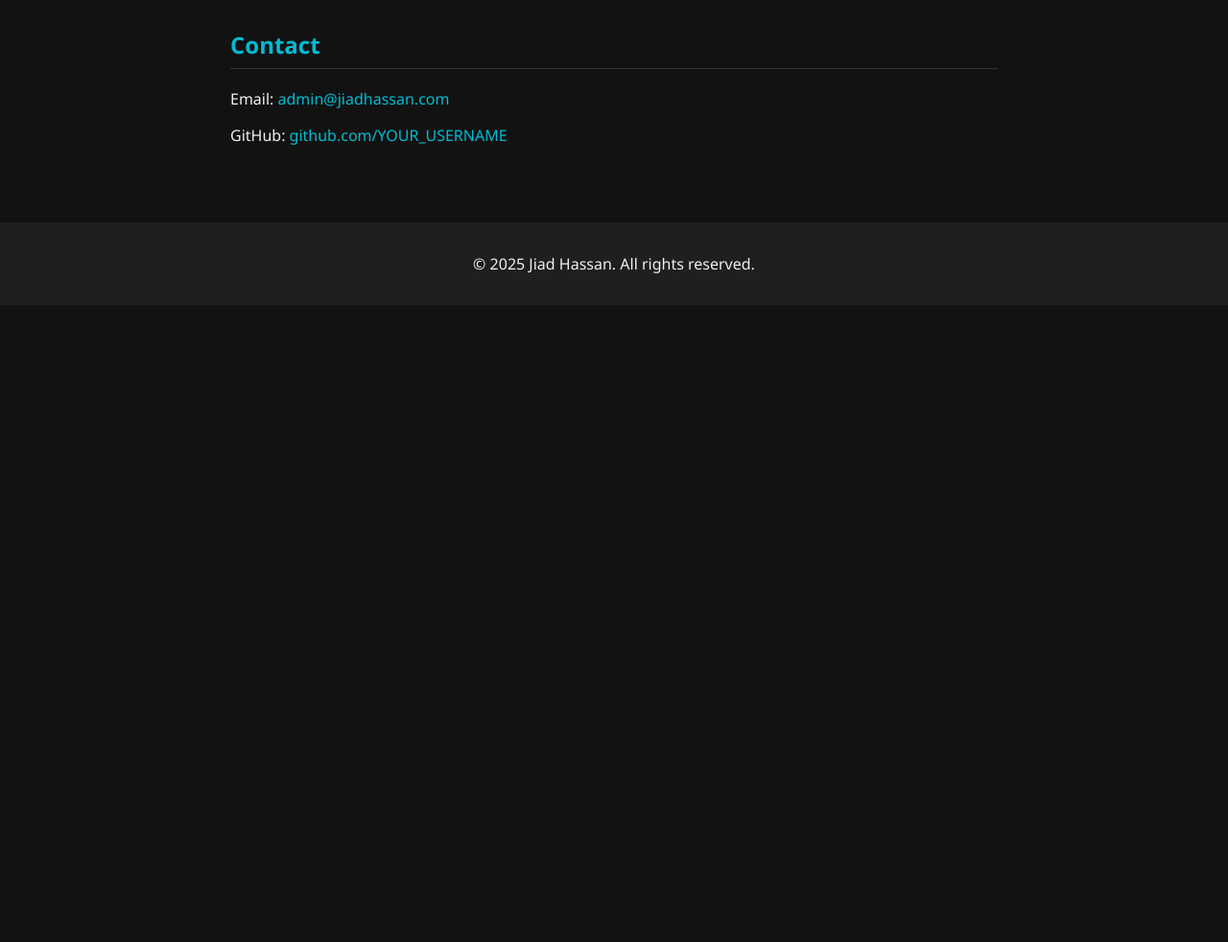
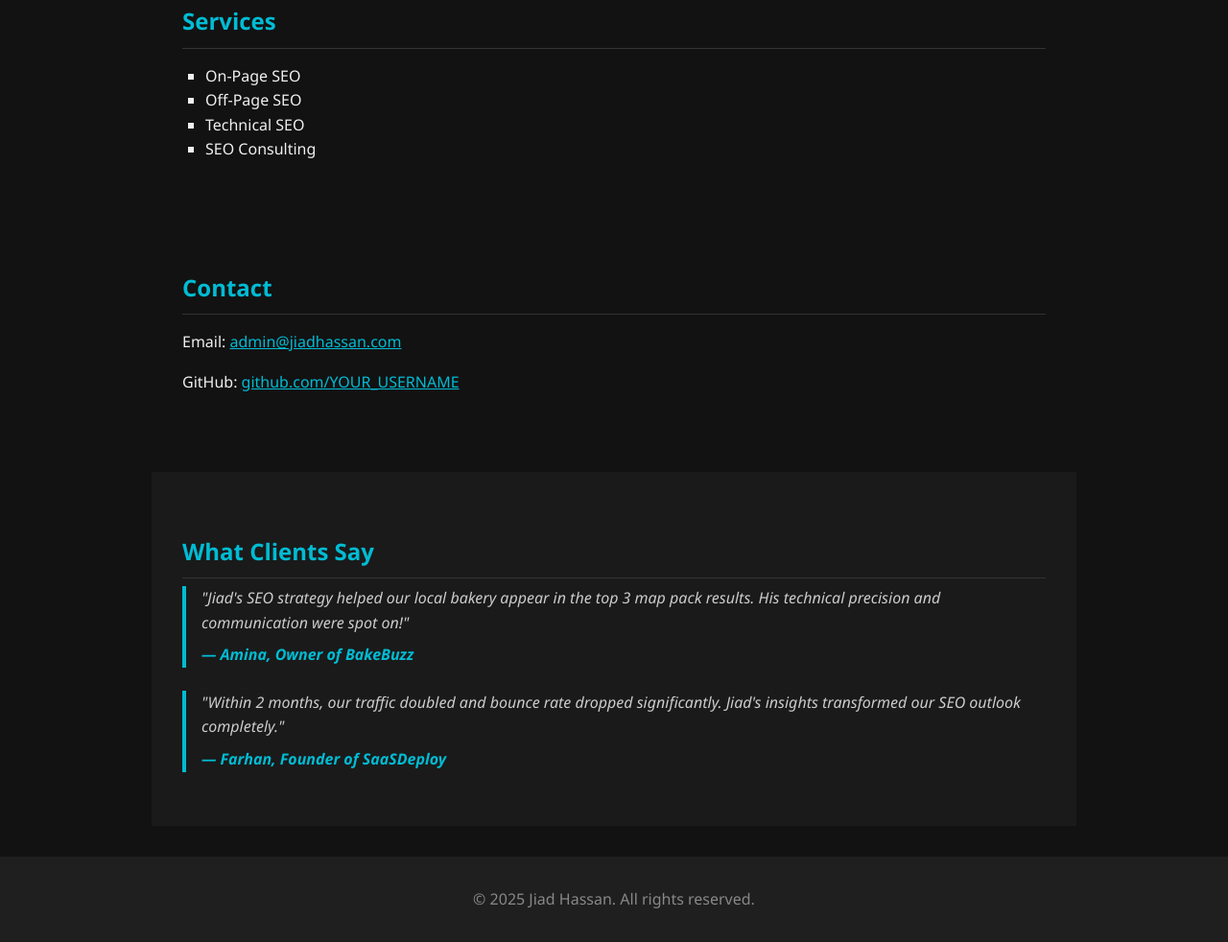
Before and after one commit to jiadhassanbd/jiadhassan, a plain HTML site: page index.html in a window 1280 px wide. Shown: the part 905-1887 px from the top of the page at 96% size. Before the commit the page ends 1223 px from the top, so only its background shows below. Drawn offline with Linux system fonts and the light colour scheme.

Commit message:
Add files via upload

```diff
--- a/index.html
+++ b/index.html
@@ -12,9 +12,13 @@
     <p>SEO Specialist</p>
   </header>
 
-  <section id="bio">
+  <section id="about">
     <h2>About Me</h2>
-    <p>Helping Small Businesses Rank Higher & Get Found Online | Turning Keywords into Traffic to Revenue</p>
+    <p>I'm <strong>Jiad Hassan</strong>, a results-driven SEO specialist dedicated to helping small businesses increase visibility, drive targeted traffic, and grow online authority. With a deep understanding of on-page, off-page, and technical SEO, I turn complex search algorithms into strategic growth opportunities.</p>
+
+    <p>My approach blends data, creativity, and up-to-date SEO practices to create sustainable results. Whether you're a local business or scaling online, I tailor solutions that align with your goals—and get you found where it matters most.</p>
+
+    <p><strong>Let’s turn search intent into success.</strong></p>
   </section>
 
   <section id="skills">
@@ -42,6 +46,24 @@
     <p>GitHub: <a href="https://github.com/YOUR_USERNAME" target="_blank">github.com/YOUR_USERNAME</a></p>
   </section>
 
+  <section id="testimonials">
+    <h2>What Clients Say</h2>
+
+    <div class="testimonial">
+      <blockquote>
+        "Jiad's SEO strategy helped our local bakery appear in the top 3 map pack results. His technical precision and communication were spot on!"
+      </blockquote>
+      <cite>— Amina, Owner of BakeBuzz</cite>
+    </div>
+
+    <div class="testimonial">
+      <blockquote>
+        "Within 2 months, our traffic doubled and bounce rate dropped significantly. Jiad's insights transformed our SEO outlook completely."
+      </blockquote>
+      <cite>— Farhan, Founder of SaaSDeploy</cite>
+    </div>
+  </section>
+
   <footer>
     <p>&copy; 2025 Jiad Hassan. All rights reserved.</p>
   </footer>
--- a/style.css
+++ b/style.css
@@ -1,9 +1,11 @@
+/* Base Styles */
 body {
   background-color: #121212;
   color: #f0f0f0;
   font-family: 'Segoe UI', sans-serif;
   margin: 0;
   padding: 0;
+  line-height: 1.6;
 }
 
 a {
@@ -11,16 +13,38 @@ a {
   text-decoration: none;
 }
 
+h1, h2, h3 {
+  margin-bottom: 0.5rem;
+}
+
+ul {
+  list-style-type: square;
+  padding-left: 1.5rem;
+}
+
+/* Header */
 header {
   background-color: #1f1f1f;
+  color: #ffffff;
   text-align: center;
   padding: 3rem 1rem;
   border-bottom: 2px solid #00bcd4;
 }
 
+header h1 {
+  font-size: 2.5rem;
+  margin: 0;
+}
+
+header p {
+  font-size: 1.2rem;
+  color: #bbbbbb;
+}
+
+/* Sections */
 section {
   padding: 2rem;
-  max-width: 800px;
+  max-width: 900px;
   margin: auto;
 }
 
@@ -28,16 +52,51 @@ h2 {
   color: #00bcd4;
   border-bottom: 1px solid #333;
   padding-bottom: 0.5rem;
+  margin-top: 2rem;
 }
 
-ul {
-  list-style: square;
-  padding-left: 1.5rem;
+strong {
+  color: #ffffff;
 }
 
+/* Contact */
+#contact a {
+  color: #00bcd4;
+  text-decoration: underline;
+}
+
+/* Testimonials */
+#testimonials {
+  background-color: #1a1a1a;
+  padding: 2rem;
+  margin-top: 2rem;
+  color: #e0e0e0;
+}
+
+.testimonial {
+  margin-bottom: 1.5rem;
+  border-left: 4px solid #00bcd4;
+  padding-left: 1rem;
+}
+
+blockquote {
+  font-style: italic;
+  margin: 0;
+  color: #ccc;
+}
+
+cite {
+  display: block;
+  margin-top: 0.5rem;
+  color: #00bcd4;
+  font-weight: bold;
+}
+
+/* Footer */
 footer {
   text-align: center;
   padding: 1rem;
   background-color: #1f1f1f;
   margin-top: 2rem;
+  color: #888888;
 }
```
